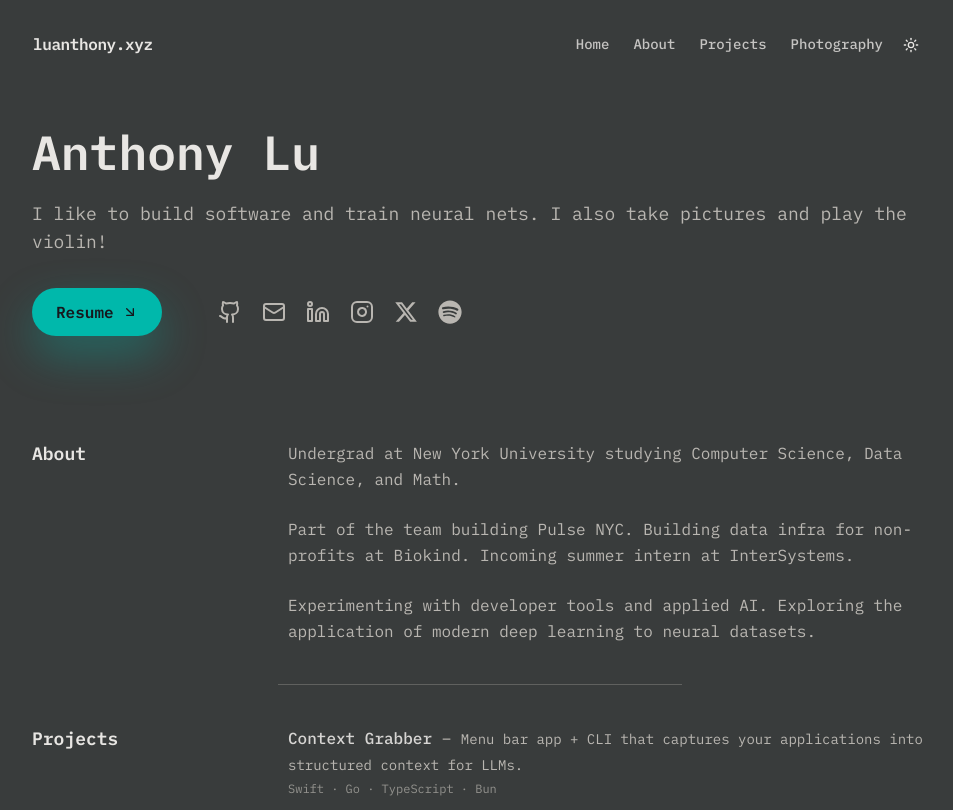
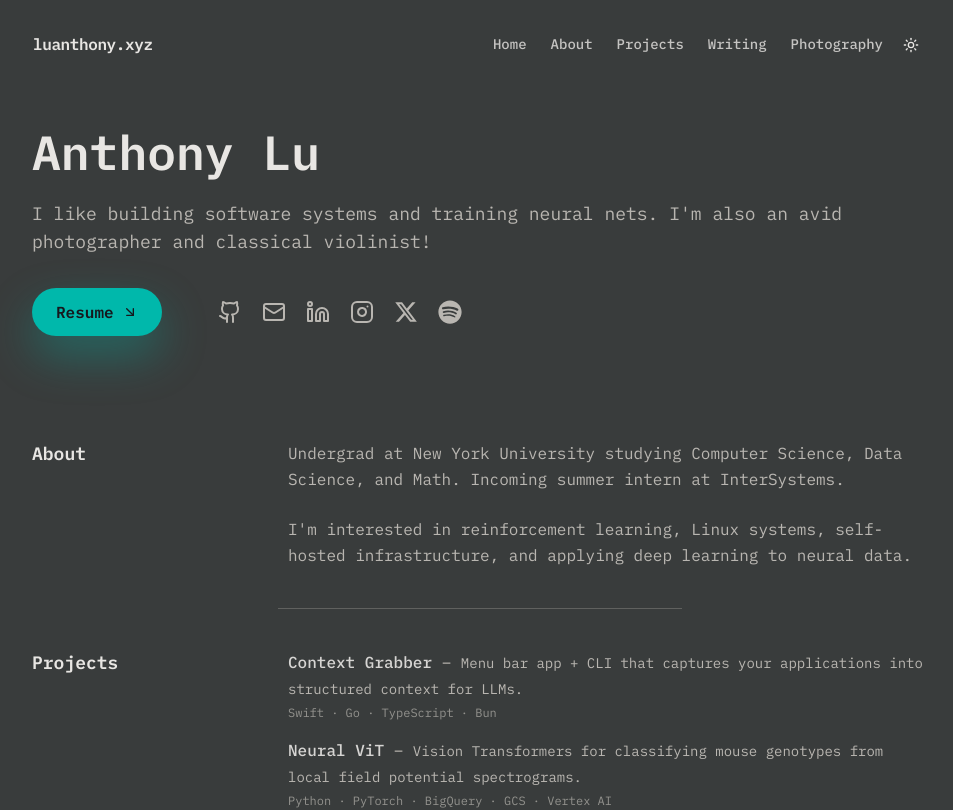
Before and after one commit to anthonylu23/personal-website, a React (Vite) app: page / in a window 1280 px wide. Shown: the top 810 px of the page, without its empty margins (160-1113 px from the left). Built offline with nearby package versions, Linux system fonts and the light colour scheme.

Commit message:
Update writing section and homepage copy

```diff
--- a/src/components/Navbar.tsx
+++ b/src/components/Navbar.tsx
@@ -11,8 +11,8 @@ export const navItems: NavItem[] = [
   { label: "Home", hash: "#home", type: "hash" },
   { label: "About", hash: "#about", type: "hash" },
   { label: "Projects", hash: "#projects", type: "hash" },
+  ...(BLOG_ENABLED ? [{ label: "Writing", to: "/blog", type: "route" as const }] : []),
   { label: "Photography", to: "/photography", type: "route" },
-  ...(BLOG_ENABLED ? [{ label: "Blog", to: "/blog", type: "route" as const }] : []),
 ];
 
 const Navbar = () => {
--- a/src/config/features.ts
+++ b/src/config/features.ts
@@ -1 +1 @@
-export const BLOG_ENABLED = false
+export const BLOG_ENABLED = true
--- /dev/null
+++ b/src/lib/dates.ts
@@ -0,0 +1,9 @@
+export function formatCalendarDate(date: string) {
+  const [year, month, day] = date.split('T')[0].split('-').map(Number)
+
+  return new Date(year, month - 1, day).toLocaleDateString('en-US', {
+    year: 'numeric',
+    month: 'long',
+    day: 'numeric',
+  })
+}
--- a/src/pages/Blog.tsx
+++ b/src/pages/Blog.tsx
@@ -1,14 +1,15 @@
 import { Link } from 'react-router-dom'
 import SectionHeading from '@/components/SectionHeading'
 import { getAllPostMeta } from '@/data/blog'
+import { formatCalendarDate } from '@/lib/dates'
 
 const Blog = () => {
-  const posts = getAllPostMeta()
+  const posts = getAllPostMeta().filter((post) => post.slug !== 'current-stack')
 
   return (
     <main className="mx-auto flex max-w-4xl flex-col gap-28 px-4 pb-[calc(6rem+var(--safe-area-bottom,0px))] pt-[calc(8rem+var(--safe-area-top,0px))] lg:px-0">
       <section className="scroll-mt-24">
-        <SectionHeading title="Blog" />
+        <SectionHeading title="Writing" />
         <div className="border-t border-border/40">
           <div className="divide-y divide-border/30">
             {posts.map((post) => (
@@ -22,14 +23,9 @@ const Blog = () => {
                 >
                   {post.title}
                 </Link>
-                <div className="text-sm leading-relaxed text-textSecondary md:flex md:max-w-[60%] md:flex-col md:items-end md:text-right">
-                  <p>{post.description}</p>
-                  <p className="mt-2 text-xs text-textSecondary/70">
-                    {new Date(post.date).toLocaleDateString('en-US', {
-                      year: 'numeric',
-                      month: 'long',
-                      day: 'numeric',
-                    })}
+                <div className="text-sm leading-relaxed text-textSecondary md:text-right">
+                  <p className="text-xs text-textSecondary/70">
+                    {formatCalendarDate(post.date)}
 
                   </p>
                 </div>
--- a/src/pages/BlogPost.tsx
+++ b/src/pages/BlogPost.tsx
@@ -2,6 +2,7 @@ import { Link, useParams } from 'react-router-dom'
 import ReactMarkdown from 'react-markdown'
 import remarkGfm from 'remark-gfm'
 import { getPostBySlug } from '@/data/blog'
+import { formatCalendarDate } from '@/lib/dates'
 
 const BlogPost = () => {
   const { slug } = useParams<{ slug: string }>()
@@ -36,11 +37,7 @@ const BlogPost = () => {
           {post.title}
         </h1>
         <p className="mt-3 text-sm text-textSecondary/70">
-          {new Date(post.date).toLocaleDateString('en-US', {
-            year: 'numeric',
-            month: 'long',
-            day: 'numeric',
-          })}
+          {formatCalendarDate(post.date)}
         </p>
       </header>
       <article className="prose-custom">
--- a/src/pages/Home.tsx
+++ b/src/pages/Home.tsx
@@ -1,5 +1,10 @@
 import { useRef, useState, useEffect, useCallback } from "react";
-import { ArrowDownRight, ChevronLeft, ChevronRight, Github } from "lucide-react";
+import {
+  ArrowDownRight,
+  ChevronLeft,
+  ChevronRight,
+  Github,
+} from "lucide-react";
 import { contactMethods, projects } from "../data/content";
 
 const Home = () => {
@@ -28,7 +33,10 @@ const Home = () => {
   }, [checkScroll]);
 
   const scroll = (dir: "left" | "right") => {
-    scrollRef.current?.scrollBy({ left: dir === "left" ? -80 : 80, behavior: "smooth" });
+    scrollRef.current?.scrollBy({
+      left: dir === "left" ? -80 : 80,
+      behavior: "smooth",
+    });
   };
 
   return (
@@ -40,8 +48,8 @@ const Home = () => {
               Anthony Lu
             </h1>
             <p className="text-lg text-textSecondary">
-              I like to build software and train neural nets. I also take
-              pictures and play the violin!
+              I like building software systems and training neural nets.
+              I&apos;m also an avid photographer and classical violinist!
             </p>
           </div>
           <div className="animate-fade-up-2 flex items-center gap-5">
@@ -118,15 +126,12 @@ const Home = () => {
           <div className="space-y-6 text-base leading-relaxed text-textSecondary">
             <p>
               Undergrad at New York University studying Computer Science, Data
-              Science, and Math.
+              Science, and Math. Incoming summer intern at InterSystems.
             </p>
             <p>
-              Part of the team building Pulse NYC. Building data infra for
-              non-profits at Biokind. Incoming summer intern at InterSystems.
-            </p>
-            <p>
-              Experimenting with developer tools and applied AI. Exploring the
-              application of modern deep learning to neural datasets.
+              I&apos;m interested in reinforcement learning, Linux systems,
+              self-hosted infrastructure, and applying deep learning to neural
+              data.
             </p>
           </div>
         </div>
```
Also changed, not shown: src/content/blog/dev-ai-coding-workflow.md (+13 -11 lines), 1 other file (tests, documents, lock files or other folders).
